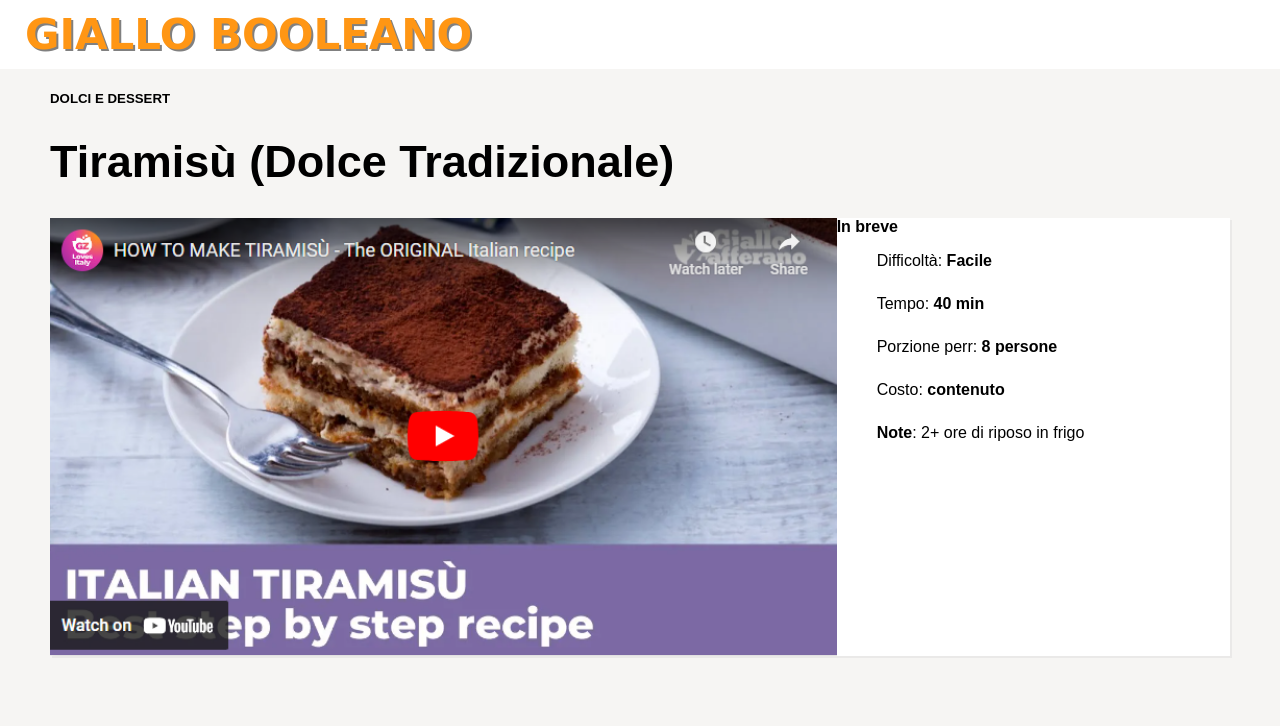
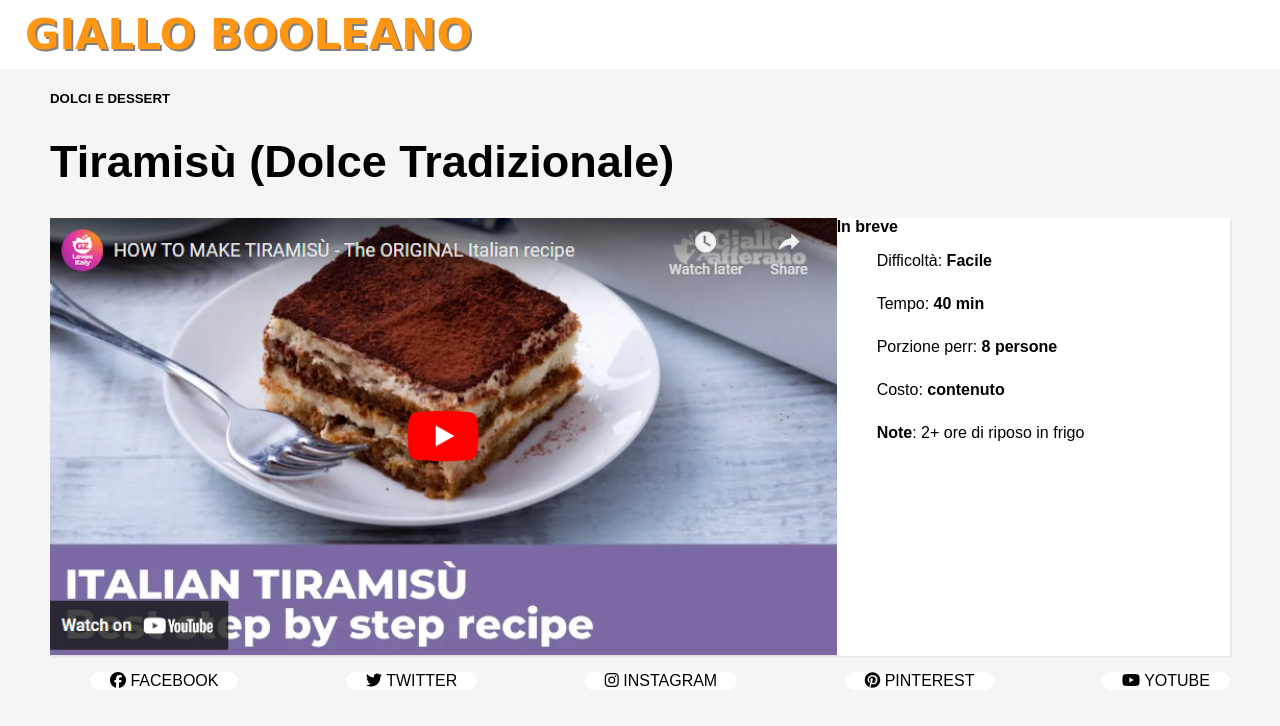
Before and after one commit to AndreaPotenza3/htmlcss-responsive-layout, a plain HTML site: page index.html in a window 1280 px wide. Drawn offline with Linux system fonts and the light colour scheme.

Commit message:
aggiunti loghi

```diff
--- a/css/app.css
+++ b/css/app.css
@@ -118,6 +118,21 @@ header {
     font-size: 20px;
 }
 
+/* LOGOS */
+
+.logos {
+    display: flex;
+    justify-content: space-between;
+
+}
+
+.logos li {
+    padding: 0 20px;
+    border-radius: 999px;
+    background-color: white;
+}
+
+
 
 
 
--- a/index.html
+++ b/index.html
@@ -4,6 +4,7 @@
     <meta charset="UTF-8">
     <meta name="viewport" content="width=device-width, initial-scale=1.0">
     <link rel="stylesheet" href="./css/app.css">
+    <script src="https://kit.fontawesome.com/ddb98bac73.js" crossorigin="anonymous"></script>
     <title>Giallo Booleano</title>
 </head>
 <body>
@@ -56,7 +57,23 @@
 
             </div>
             <div class="container">
-
+                <ul class="logos">
+                    <li>
+                        <i class="fa-brands fa-facebook"></i> FACEBOOK
+                    </li>
+                    <li>
+                        <i class="fa-brands fa-twitter"></i> TWITTER
+                    </li>
+                    <li>
+                        <i class="fa-brands fa-instagram"></i> INSTAGRAM
+                    </li>
+                    <li>
+                        <i class="fa-brands fa-pinterest"></i> PINTEREST
+                    </li>
+                    <li>
+                        <i class="fa-brands fa-youtube"></i> YOTUBE
+                    </li>
+                </ul>
             </div>
             <div class="container">
 
```
